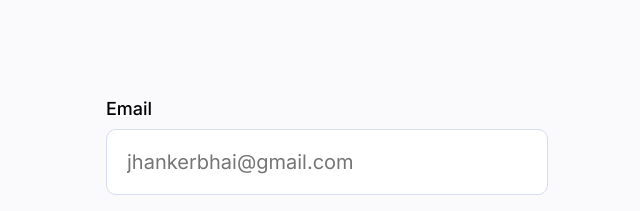
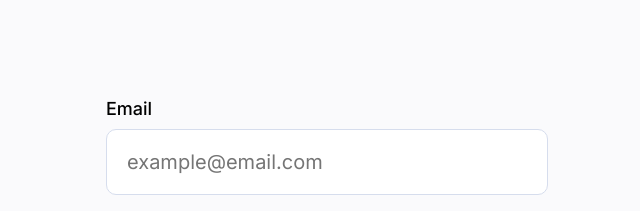
Before and after one commit to actionsifat/b12A01-my-first-landing-page, a plain HTML site: page index.html in a window 1280 px wide. Shown: the part 2680-2891 px from the top of the page, 640-1280 px from the left. Drawn offline with Linux system fonts and the light colour scheme.

Commit message:
email placeholder field updated

```diff
--- a/index.html
+++ b/index.html
@@ -172,7 +172,7 @@
                 <div class="right-side inter-normal">
                     <form action="#">
                         <label for="email">Email</label>
-                        <input type="email" name="email" id="email" placeholder="jhankerbhai@gmail.com" class="input-text inter-normal">
+                        <input type="email" name="email" id="email" placeholder="example@email.com" class="input-text inter-normal">
 
                         <label for="name">Name</label>
                         <input type="text" name="name" id="name" placeholder="full name" class="input-text inter-normal">
```
